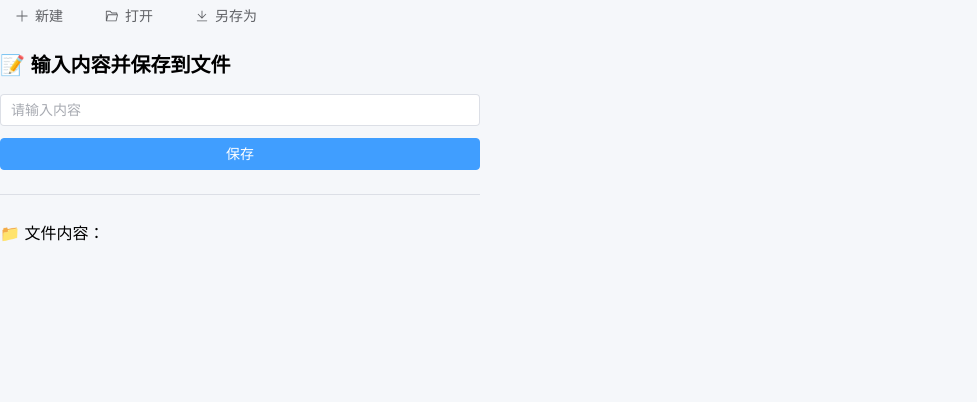
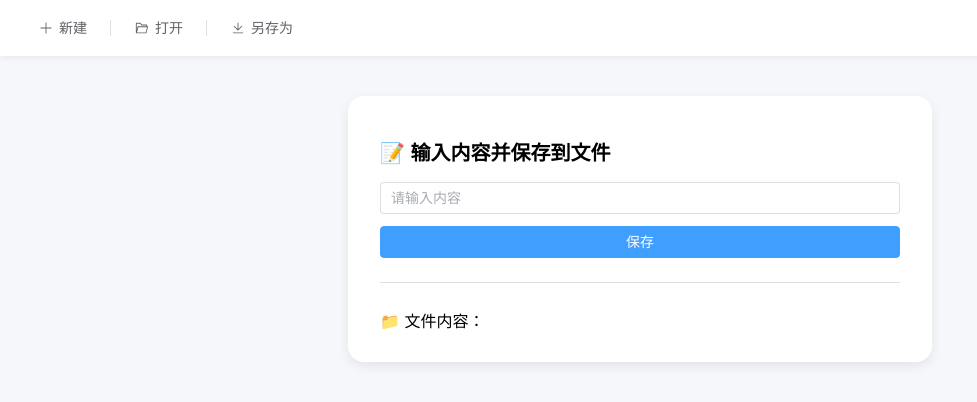
Before and after one commit to zhuxiufeng/tauri_demo, a Vue app: page / in a window 1280 px wide. Shown: the top 402 px of the page, without its empty margins (0-977 px from the left). Built offline with nearby package versions, Linux system fonts and the light colour scheme.

Commit message:
style: enhance menu bar layout and add dividers for improved visual separation

```diff
--- a/src/App.vue
+++ b/src/App.vue
@@ -3,7 +3,9 @@
         <!-- 顶部菜单栏 -->
         <div class="menu-bar">
             <el-button text icon="Plus" @click="onNew">新建</el-button>
+            <el-divider direction="vertical" />
             <el-button text icon="FolderOpened" @click="onOpen">打开</el-button>
+            <el-divider direction="vertical" />
             <el-button text icon="Download" @click="onSaveAs">另存为</el-button>
         </div>
 
@@ -82,4 +84,33 @@ body {
     border-radius: 10px;
     font-size: 14px;
 }
+.menu-bar {
+    display: flex;
+    padding: 12px 24px;
+    background-color: white;
+    box-shadow: 0 2px 6px rgba(0,0,0,0.06);
+    /*gap: 12px;*/
+    align-items: center;
+}
+
+.content-container {
+    display: flex;
+    justify-content: center;
+    padding: 40px 16px;
+}
+
+.content-box {
+    background-color: white;
+    padding: 24px 32px;
+    border-radius: 16px;
+    box-shadow: 0 4px 12px rgba(0,0,0,0.08);
+    max-width: 520px;
+    width: 100%;
+}
+.menu-bar .el-divider--vertical {
+    margin: 0 8px;
+}
+
+
+
 </style>
```
